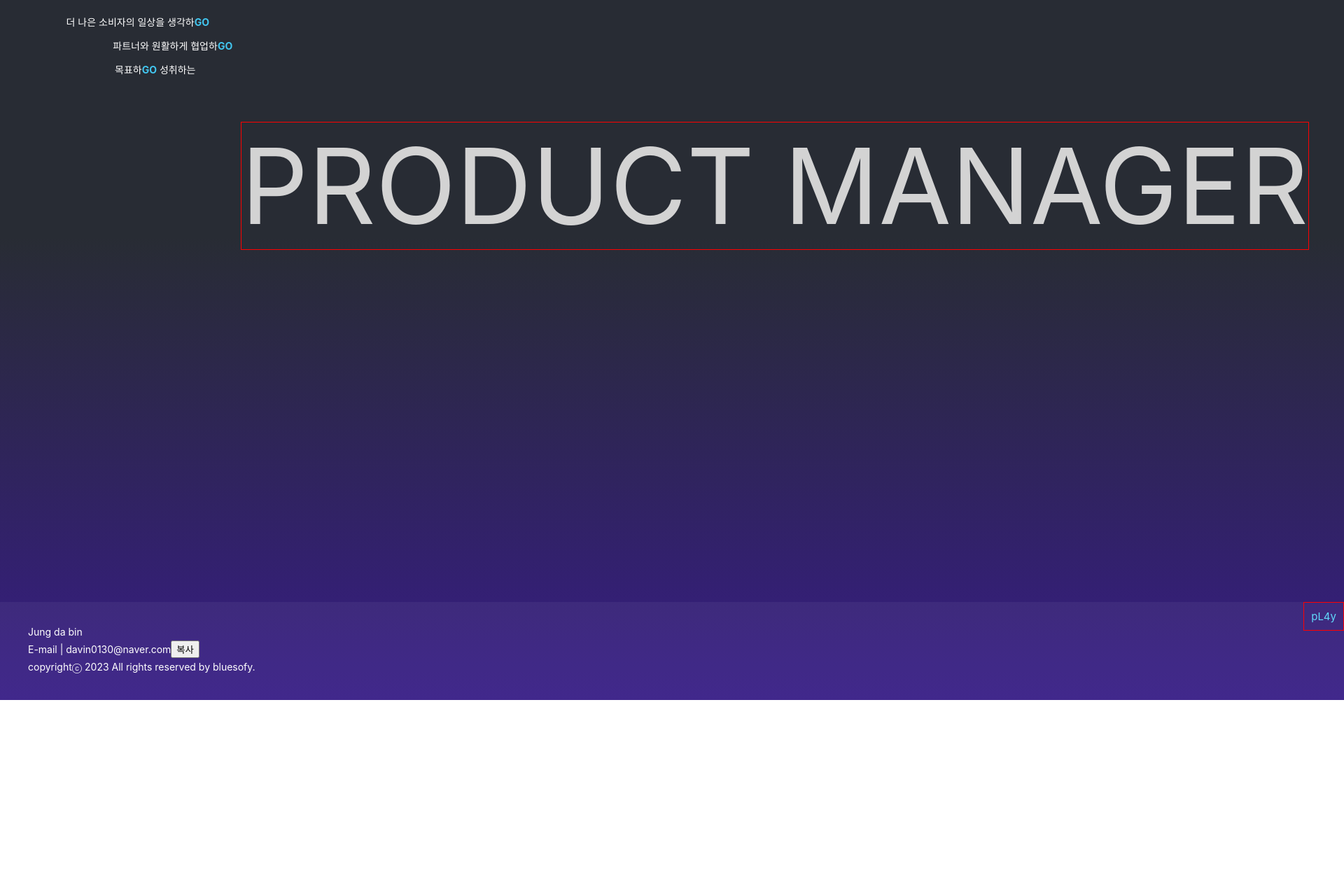
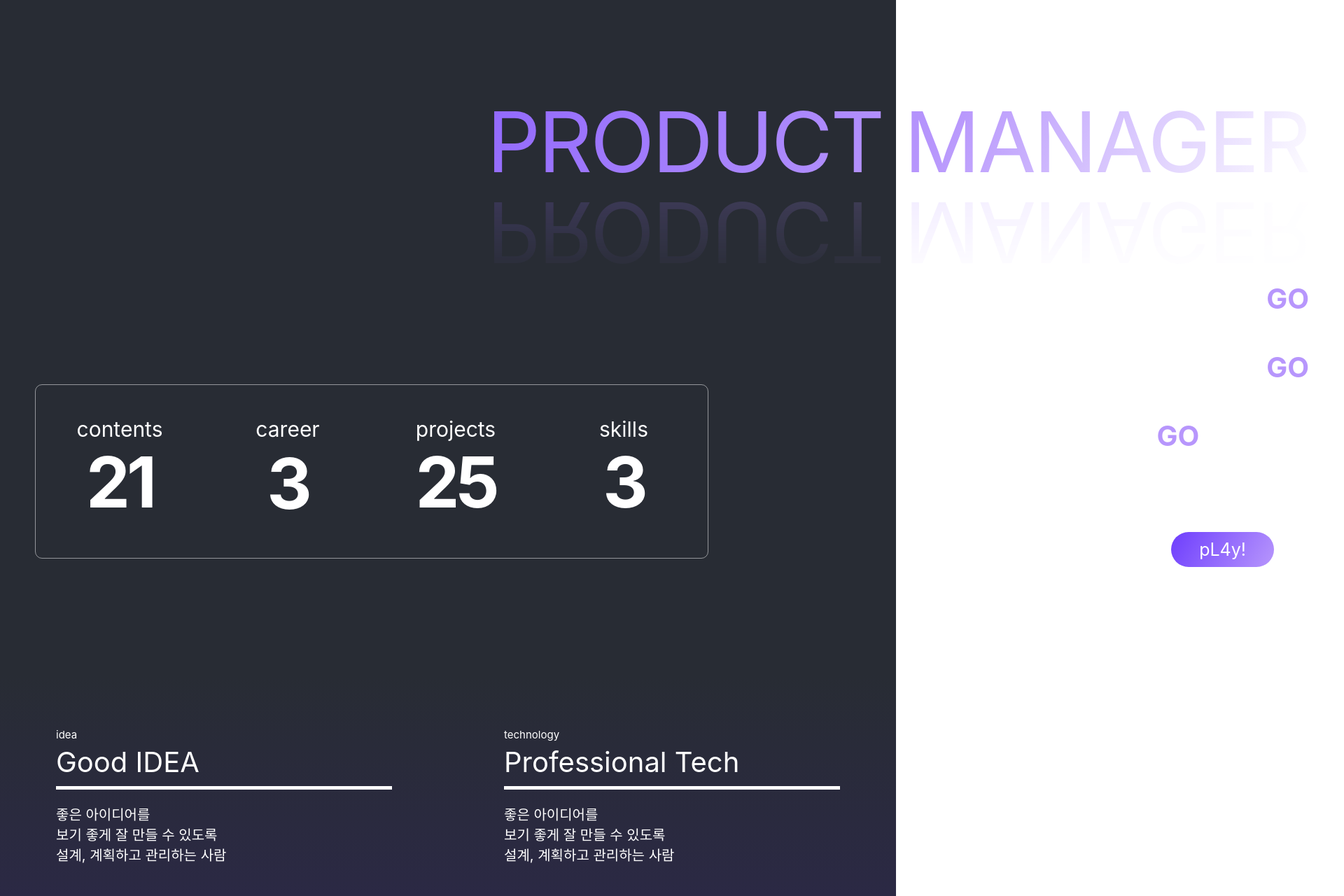
Before and after one commit to davin0130/portfolio, a React (Create React App) app in the folder src/main/front/: page / in a window 1280 px wide. Shown: the part 100-1380 px from the top of the page at 70% size, 1920 px wide, since content can reach past the window. Before the commit the page ends 1100 px from the top, so only its background shows below. Built offline with nearby package versions, Linux system fonts and the light colour scheme; no server answers.

Commit message:
Modify:Files:Design MainPage

```diff
--- a/src/main/front/src/App.css
+++ b/src/main/front/src/App.css
@@ -1,4 +1,4 @@
-body{width:1920px; margin: 0 auto;}
+/* body{width:1920px;} */
 
 .App {
   text-align: center;
@@ -129,8 +129,8 @@ body{width:1920px; margin: 0 auto;}
 .App-Main{
   color: white;
   padding-top: 60px;
-  /* background-color: rgba(112, 106, 18, 0.651);
-  color: rgb(255, 238, 0); */
+  margin: 0 auto;
+  width: 1920px;
   min-height: calc(100vh - 100px);
 }
 
@@ -139,14 +139,11 @@ body{width:1920px; margin: 0 auto;}
   color: white;
   background-color: rgba(255, 255, 255, 0.05);
   height: 80px;
-  margin-top: auto;
   text-align: left;
   padding: 30px 40px;
-  width: 1841px;
   line-height: 25px;
 }
-
-
+.footer{width: 1920px;margin: 0 auto;}
 /* ================================================================== */
 
 
--- a/src/main/front/src/assets/styles/Home.css
+++ b/src/main/front/src/assets/styles/Home.css
@@ -17,67 +17,94 @@
     height: 800px;
     /* background-image: linear-gradient( rgba(0, 0, 0, 0.6), rgba(0, 0, 0, 0.9) ),url(../images/main-image.png); */
     /* height: 100%;  */
-    background-position: center;
+    /* background-position: center;
     background-repeat: no-repeat;
-    background-size: cover;
+    background-size: cover; */
 }
 .content1 .main-title{
+    font-size: 120px;
+    text-align: right;
+    letter-spacing: -3px;
+    background: linear-gradient(120deg,
+    rgba(110, 62, 253, 1)    0%,
+    rgba(183, 150, 252, 1)  70%,
+    rgba(255, 255, 255, 1) 100%);
+    color: transparent;
+    background-clip: text;
+    -webkit-box-reflect: below -15px linear-gradient(to bottom, rgba(0,0,0,0.0), rgba(0,0,0,0.2));
+    /* text-shadow: 0 0 4px #fff,
+    0 0 11px #fff,
+    0 0 19px #fff,
+    0 0 40px #6e3efd,
+    0 0 80px #6e3efd,
+    0 0 90px #6e3efd,
+    0 0 100px #6e3efd,
+    0 0 150px #6e3efd; */
+}
+.content1-right{
+    font-size: 40px;
+    font-weight: bold;
+    text-align: right;
+}
 
+.content1-left{
+    border: 1px solid rgba(255, 255, 255, 0.5);
+    border-radius: 10px;
+    margin-top: -140px;
+    float: left;
 }
-/* .content1-right{
-    border: 1px solid red;
-    border-radius: 5px;
-    float: right;
-    font-size: 20px;
-    text-align: left;
+.content1-left .stat {
+    float: left;
+    margin: 30px;
     padding: 15px;
-    margin-top: 300px;
-} */
-
-.cr2{margin-left: 100px;}
-.cr3{margin-left: 50px;}
-/* .content1-right:hover{
-    box-shadow: 5px 5px 20px 1px rgba(0, 0, 0, 0.9);
-    margin-top: -5px;
-    margin-left: -3px;
-    transition: all ease 0.3s 0s;
-} */
+    width: 150px;
+}
+.stat-title{font-size: 30px;}
+.stat-content{font-weight: bold; font-size: 100px; letter-spacing: -5px;}
 
 /* ========================================================= */
 .play{
-    border: 1px solid red;
     float: right;
-    padding: 10px;
-    font-size: 25px;
+    padding: 10px 40px;
+    border-radius: 50px;
+    margin: -100px 100px 0 0;
+    background: linear-gradient(120deg,
+    rgba(110, 62, 253, 1)    0%,
+    rgba(183, 150, 252, 1)  100%);
 }
-
+.play:hover{
+    transition: all 0.5s linear;
+    transform: scale(1.1);
+}
 /* ========================================================= */
-.content2{
-    /* border: 1px solid rgb(66, 199, 241); */
-    height: 400px;
-    margin: -20px 30px 0 30px;
-    border-radius: 5px;
+.content2{height: 500px;}
+.c2{
+    margin: 150px 50px;
+    padding: 30px;
+    width: 25%;
+    text-align: left;
+    float: left;
 }
-
-.content2-title{
-    color: rgb(66, 199, 241);
-    padding: 5px;
+.c2-subtitle{font-size:15px;}
+.c2-title{
     font-size: 40px;
-    text-align: left;
-    margin-left: 30px;
-    text-shadow: 0 0 7px rgb(66, 199, 241),
-    0 0 2px rgb(66, 199, 241),
-    0 0 21px rgb(66, 199, 241),
-    0 0 102px rgb(66, 199, 241),
-    0 0 151px rgb(66, 199, 241);
-    -webkit-box-reflect: below -15px linear-gradient(to bottom, rgba(0,0,0,0.0), rgba(0,0,0,0.2));
+    padding: 5px 0 10px 0;
+    /* border-image: linear-gradient(to right,
+    rgba(110, 62, 253, 1) ,
+    rgba(183, 150, 252, 1),
+    rgba(255, 255, 255, 1)), 1; */
+    border-bottom: solid 5px;
 }
-.content2-title:after{
+.c2-desc{
+    font-size:20px;
+    padding: 20px 0 0 0;
+}
+.c2-title:after{
     transition: all ease 0.3s 0s;
     text-shadow: none;
 }
 
-.content2-box{
+.c2-box{
     border: 1px solid white;
     width: 20%;
     height: 150px;
@@ -86,7 +113,7 @@
     padding: 4px;
     position: relative;
 }
-.content2-box{
+.c2-box{
     position: relative;
     transform-style: preserve-3d;
 }
@@ -109,28 +136,74 @@
 }
 
 
-
-
-
+/* ======================================================= */
+.content4{
+    padding: 30px;
+    width: 50%;
+    height: 1000px;
+}
+.content4-title{
+    text-align: left;
+    font-size: 50px;
+}
+.c4{
+    width: 300px;
+    margin: 70px 30px 0px 30px;
+    padding: 200px 20px 80px 20px;
+    border-radius: 20px;
+    background: linear-gradient(180deg,
+    rgba(217, 217, 217, 0.5)    0%,
+    rgba(255, 255, 255, 0)  100%);
+    float: left;
+    text-align: left;
+}
+.c4-title{
+    font-size: 30px;
+}
+.c4-desc{}
 
 /* ======================================================= */
 
-.doong1{animation: doong1 0.8s infinite alternate;}
-.doong2{animation: doong2 1.2s infinite alternate;}
+.doongs1{animation: doong-small 0.8s infinite alternate;}
+.doongs2{animation: doong-small 1.2s infinite alternate;}
+.doongs3{animation: doong-small 1.4s infinite alternate;}
 
 .rotate_circle{animation: rotate_circle 20s linear infinite; transform-origin: 50% 50%;}
 
+.text_fly_right{animation: text_fly_right 2s}
+.text_fly_left{animation: text_fly_left 2s}
+
 /* ======================================================= */
-@keyframes doong1{
+@keyframes doong-small{
     0%{transform:translate(0,0);}
     100%{transform:translate(0,-3px);}
 }
-@keyframes doong2{
+@keyframes doong-medium{
     0%{transform:translate(0,0);}
-    100%{transform:translate(0,-3px);}
+    100%{transform:translate(0,-13px);}
+}
+@keyframes doong-large{
+    0%{transform:translate(0,0);}
+    100%{transform:translate(0,23px);}
 }
 @keyframes rotate_circle{
     100% {
         transform: rotate(360deg);
     }
 }
+@keyframes text_fly_right {
+	from {
+		transform: translate(-800px, 0);
+	}
+	to {
+		transform: translate(0, 0);
+	}
+}
+@keyframes text_fly_left {
+	from {
+		transform: translate(300px, 0);
+	}
+	to {
+		transform: translate(0, 0);
+	}
+}
--- a/src/main/front/src/pages/Footer.js
+++ b/src/main/front/src/pages/Footer.js
@@ -13,7 +13,7 @@ function Footer() {
   }
 };
     return (
-      <div>
+      <div className="footer">
         Jung da bin <br/>
         E-mail | davin0130@naver.com
         <button onClick={() => handleCopyClipBoard('davin0130@naver.com')}>
@@ -22,6 +22,11 @@ function Footer() {
         <br />
         copyrightⓒ 2023 All rights reserved by bluesofy. <br/>
       </div>
+      // <div>
+      //   <p>플러스 옵틱(주) | 대표자 : 최원호 | 주소 : 경기도 고양시 일산동구 일산로 142 유니테크빌벤쳐타운 623호</p>
+      //   <p>사업자 등록번호: 419-87-00995 | 전화 : 02-3665-5777 | 이메일 : top.cwh@plus0optic.co.kr</p>
+      //   <p>copyrightⓒ 플러스옵틱(주). All rights reserved.</p>
+      // </div>
     );
   }
 
--- a/src/main/front/src/pages/Header.js
+++ b/src/main/front/src/pages/Header.js
@@ -4,7 +4,7 @@ import styled from 'styled-components';
 import Menubar from '../components/Header/Menubar';
 
 export const LinkItem = styled(Link)`
-  color: #61dafb;
+  color: #fff;
   display: block;
   font-size: 15px;
   text-decoration: none;
--- a/src/main/front/src/pages/Home.js
+++ b/src/main/front/src/pages/Home.js
@@ -12,44 +12,115 @@ function Home() {
       .then(response => setHello(response.data))
       .catch(error => console.log(error))
   }, []);
-  const fontTitle={
-    color: "lightgray",
-    fontSize: "150px",
-    float: "right",
-    border: "1px solid red",
-  }
+
   const fontPoint={
-    color: "rgb(66, 199, 241)",
+    color: "rgba(183, 150, 252, 1)",
     fontWeight: "bold",
   }
+
+  const playBtn={fontSize: "25px"}
 
   return (
     <div>
       <div className="home">
           {/* <div className="circle rotate_circle"></div> */}
           <div className="content1">
-            <div className="main-image"></div>
-            <div className="content1-right">
-              <p className="main-title" style={fontTitle}>PRODUCT MANAGER</p>
-              <p className="cr1 doong1">더 나은 소비자의 일상을 생각하<span style={fontPoint}>GO</span></p>
-              <p className="cr2 doong2">파트너와 원활하게 협업하<span style={fontPoint}>GO</span></p>
-              <p className="cr3 doong1">목표하<span style={fontPoint}>GO</span> 성취하는</p>
+            {/* <div className="main-image"></div> */}
+              <p className="main-title">PRODUCT MANAGER</p>
+              <div className="content1-right">
+                <p className="cr1 text_fly_right">더 나은 소비자의 일상을 생각하<span style={fontPoint}>GO</span></p>
+                <p className="cr2 text_fly_left">파트너와 원활하게 협업하<span style={fontPoint}>GO</span></p>
+                <p className="cr3 text_fly_right">목표하<span style={fontPoint}>GO</span> 성취하는</p>
+              </div>
+              <div className='content1-left'>
+                <div className='stat'>
+                  <div className='stat-title'>contents</div>
+                  <div className='stat-content doongs1'>21</div>
+                </div>
 
+                <div className='stat'>
+                  <div className='stat-title'>career</div>
+                  <div className='stat-content doongs3'>3</div>
+                </div>
+
+                <div className='stat'>
+                  <div className='stat-title'>projects</div>
+                  <div className='stat-content doongs1'>25</div>
+                </div>
+
+                <div className='stat'>
+                  <div className='stat-title'>skills</div>
+                  <div className='stat-content doongs2'>3</div>
+                </div>
+              </div>
+          </div>
+
+          <LinkItem to="/" className="play" style={playBtn}>pL4y!</LinkItem>
+
+          <div className="content2">
+            <div className='c2 c2-1'>
+              <div className="c2-subtitle">
+                idea
+              </div>
+              <div className="c2-title">
+                Good IDEA
+              </div>
+              <div className="c2-desc">
+              좋은 아이디어를<br />
+              보기 좋게 잘 만들 수 있도록<br />
+              설계, 계획하고 관리하는 사람
+              </div>
+            </div>
+
+            <div className="c2 c2-2">
+              <div className="c2-subtitle">
+                technology
+              </div>
+              <div className="c2-title">
+                Professional Tech
+              </div>
+              <div className="c2-desc">
+              좋은 아이디어를<br />
+              보기 좋게 잘 만들 수 있도록<br />
+              설계, 계획하고 관리하는 사람
+              </div>
+            </div>
+
+            <div className="c2 c2-3">
+              <div className="c2-subtitle">
+                design
+              </div>
+              <div className="c2-title">
+                Killing Design
+              </div>
+              <div className="c2-desc">
+              좋은 아이디어를<br />
+              보기 좋게 잘 만들 수 있도록<br />
+              설계, 계획하고 관리하는 사람
+              </div>
             </div>
           </div>
 
-          <LinkItem to="/" className="play">pL4y</LinkItem>
-
-          {/* <div className="content2">
-            <div className="">
-              기획자는
-              좋은 아이디어를
-              보기 좋게
-              잘 만들 수 있도록
-              설계, 계획하고 관리하는 사람
+          <div className='content4'>
+            <div className='content4-title'>Skills</div>
+            <div className='c4 c4-1'>
+              <div className='c4-title'>Communication</div>
+              <div className='c4-desc'>Figma, MS OFFICE, HANCOM</div>
+            </div>
+            <div className='c4 c4-2'>
+              <div className='c4-title'>IDEA</div>
+              <div className='c4-desc'>-</div>
+            </div>
+            <div className='c4 c4-3'>
+              <div className='c4-title'>Technology</div>
+              <div className='c4-desc'>Java, Python, MySQL, React</div>
+            </div>
+            <div className='c4 c4-4'>
+              <div className='c4-title'>Design</div>
+              <div className='c4-desc'>Figma, MS OFFICE</div>
             </div>
           </div>
-          <p className="content2-title doong1">#Record</p>
+          {/* <p className="content2-title doong1">#Record</p>
           <a href="/intro">더보기</a>
           <div className="content2">
             <div className="content2-box">
@@ -103,29 +174,29 @@ function Home() {
                 시큐어코딩 교육 컨텐츠 개발
                 이건 어떤 프로젝트였다
               </div>
-            </div> */}
+            </div>
 
-            {/* 사이버보안 챌린지 통합 플랫폼 리뉴얼 기획<br/>
+            사이버보안 챌린지 통합 플랫폼 리뉴얼 기획<br/>
             시큐어코딩 교육 컨텐츠 개발<br/>
             사이버보안 AI 빅데이터 챌린지 PL<br/>
-            개인정보 가명익명 처리 경진대회 PL<br/> */}
+            개인정보 가명익명 처리 경진대회 PL<br/>
           </div>
 
-          {/* <p className="content2-title doong2">#Project</p>
+          <p className="content2-title doong2">#Project</p>
           <div className="">
             교통카드 충전 애플리케이션 취약점 분석<br/>
             TAGO | 공유 모빌리티 웹 애플리케이션 개발<br/>
             Bobby | Tennis 스포츠센터 운영 웹 애플리케이션 기획<br/>
-          </div>
+          </div> */}
 
-          <p className="content2-title doong1">#Introduce</p>
+          {/* <p className="content2-title doong1">#Introduce</p>
           <p className="content2-title doong2">#Experience</p>
 
           K-Shield 주니어<br/>
           A.idle    <br/> */}
 
 
-        {/* </div> */}
+        </div>
          {hello}
     </div>
   );
```
